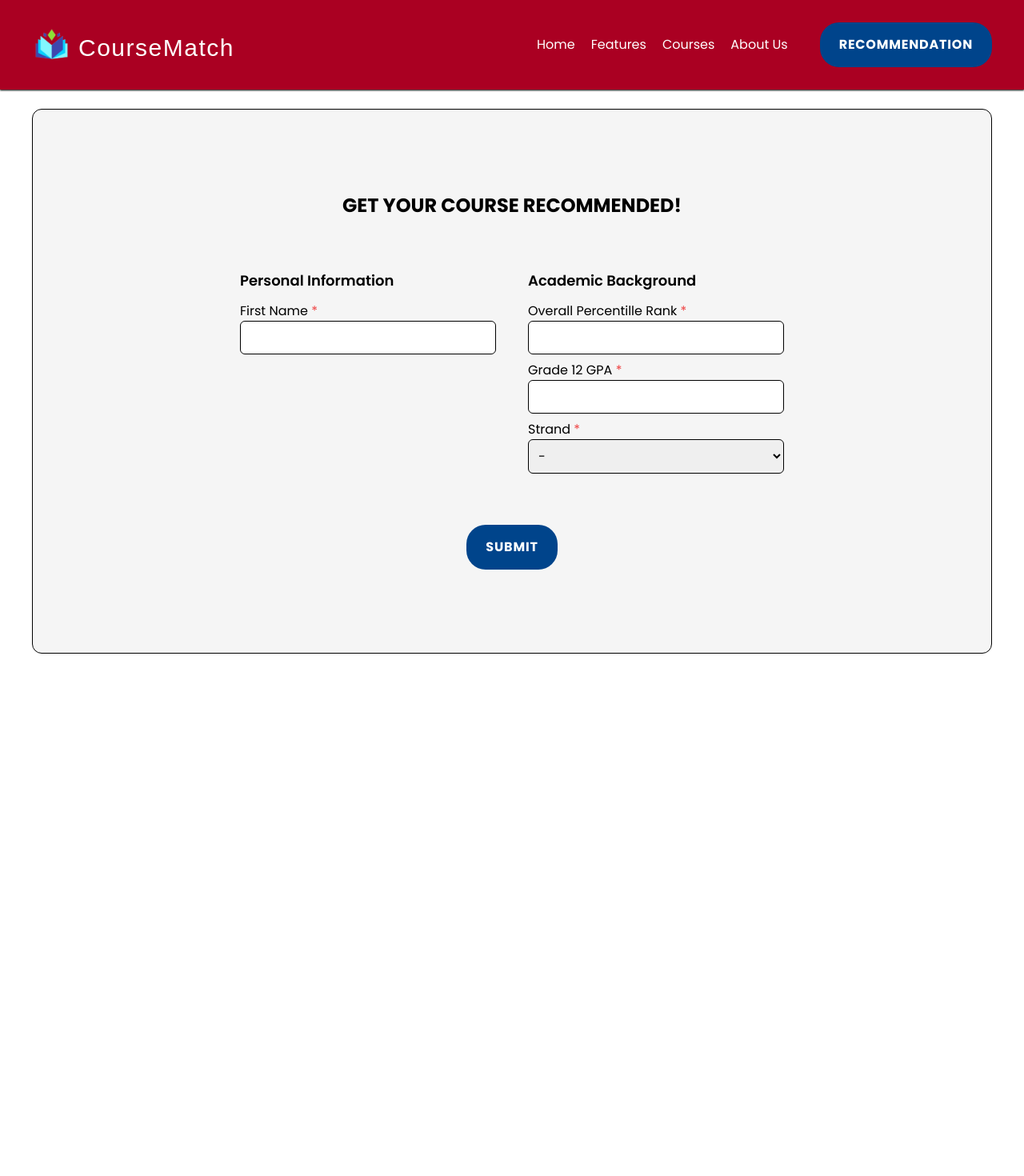
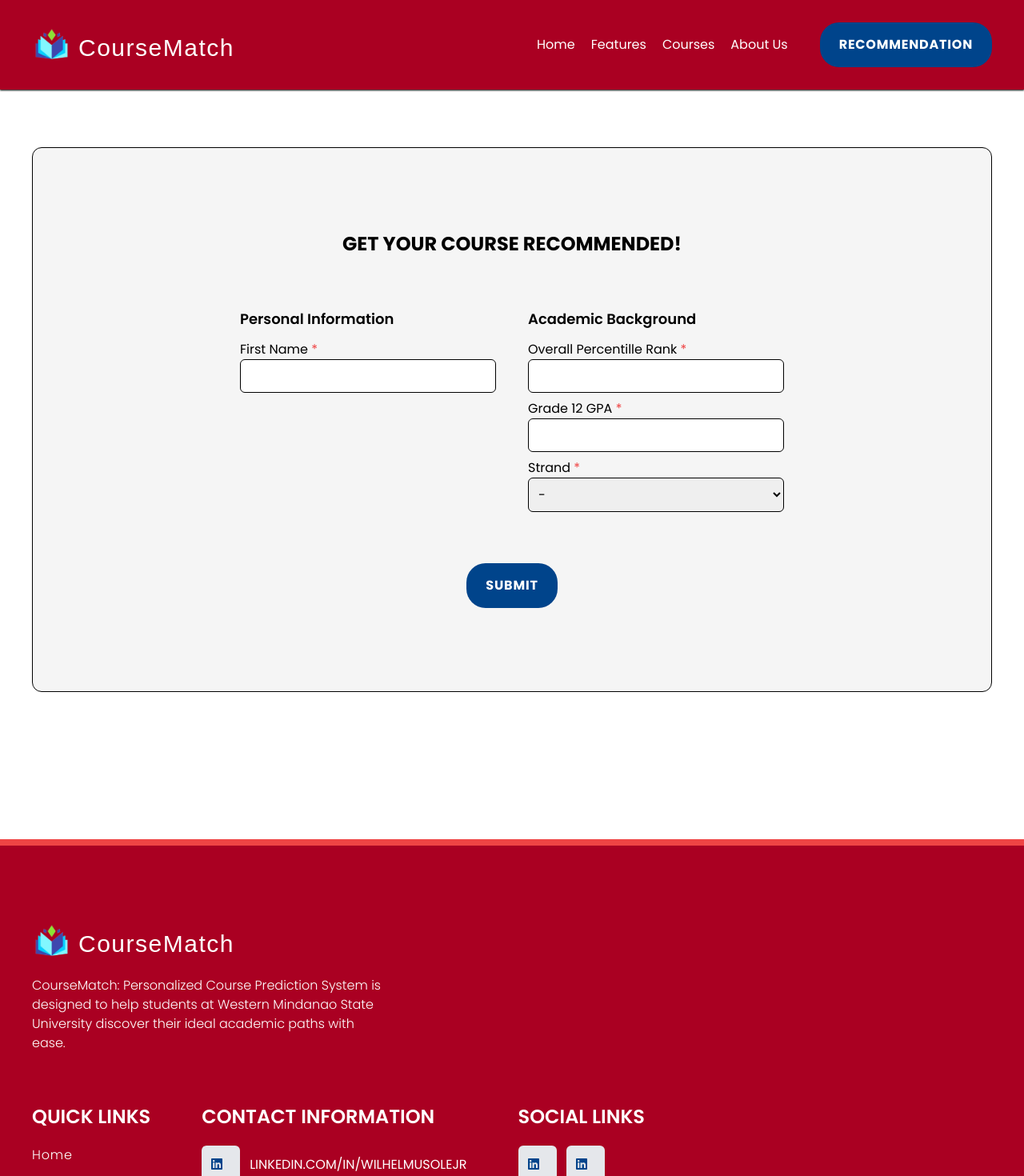
Before and after one commit to wilhelmusolejr/coursematch, a Next.js app: page /course-prediction in a window 1280 px wide. Shown: the top 1470 px of the page at 80% size. Before the commit the page ends 857 px from the top, so only its background shows below. Built offline with nearby package versions, Linux system fonts and the light colour scheme; a web font is replaced by a local one.

Commit message:
Add loading effect

```diff
--- a/app/course-prediction/page.js
+++ b/app/course-prediction/page.js
@@ -27,6 +27,7 @@ import { FontAwesomeIcon } from "@fortawesome/react-fontawesome";
 import { faStar, faDownload } from "@fortawesome/free-solid-svg-icons";
 
 import { useState } from "react";
+import Footer from "../components/sections/Footer";
 
 export default function CoursePrediction() {
   const [form, setForm] = useState(false); // 'open' is the state, 'setOpen' updates it
@@ -45,6 +46,8 @@ export default function CoursePrediction() {
     gpa: false,
     strand: false,
   });
+
+  const [isLoading, setIsLoading] = useState(false);
 
   let courses = [
     {
@@ -211,10 +214,13 @@ export default function CoursePrediction() {
                     <em>${randomCourses[2].related_work}</em>.
                   </p>`;
 
-    console.log(randomCourses);
+    setIsLoading(true);
 
-    setThreeCourses(randomCourses);
-    setForm(true);
+    setTimeout(() => {
+      setIsLoading(false);
+      setThreeCourses(randomCourses);
+      setForm(true);
+    }, 3000);
   };
 
   const getRandomCourses = (arr, num) => {
@@ -309,12 +315,15 @@ export default function CoursePrediction() {
         {/* NAVIGATOR */}
         <Navigator />
 
+        <br />
+        <br />
+
         {/* content */}
         <div className="w-full mt-24 px-5 md:px-10 py-10 flex-grow flex flex-col text-black">
           <div className="border container mx-auto border-black py-10 px-5 rounded-xl primary-color-extra-light ">
             {/* Fill up form */}
             {!form && (
-              <div className="fill-up-form">
+              <div className="fill-up-form relative flex min-h-96 flex-col items-center justify-center">
                 <h1 className="uppercase font-bold text-2xl text-center mb-5 md:my-16">
                   Get your course recommended!
                 </h1>
@@ -464,12 +473,18 @@ export default function CoursePrediction() {
                 <div className="text-center mb-5 md:my-16">
                   <Button onClick={handleClick}>Submit</Button>
                 </div>
+
+                {isLoading && (
+                  <div className="absolute bg-white inset-0  flex flex-col items-center justify-center">
+                    <div className="w-16 h-16 border-4 border-red-700 rounded-full border-t-transparent animate-spin"></div>
+                  </div>
+                )}
               </div>
             )}
 
             {/* Result */}
             {form && (
-              <div className="result ">
+              <div className="result flex min-h-96  flex-col items-center justify-center">
                 <h1 className="uppercase font-bold text-2xl text-center mb-5 md:my-16">
                   Result
                 </h1>
@@ -675,6 +690,8 @@ export default function CoursePrediction() {
           </div>
         </div>
       </div>
+
+      <Footer />
     </>
   );
 }
```
